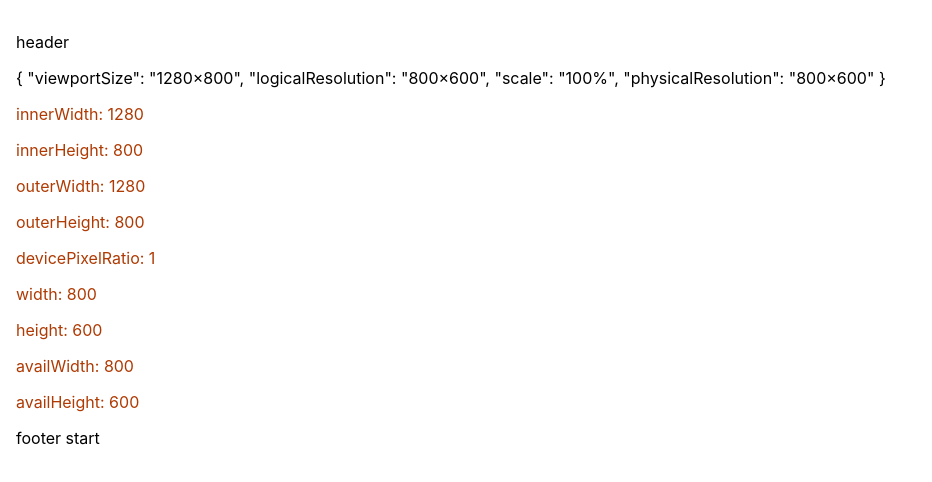
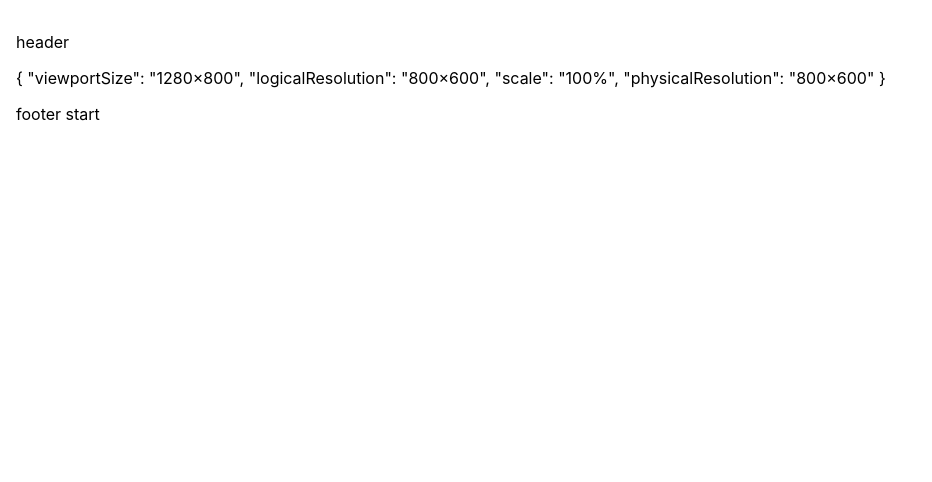
Before and after one commit to CyrusYip/resolution-viewer, a Vue app: page / in a window 1280 px wide. Shown: the top 482 px of the page, without its empty margins (0-932 px from the left). Built offline with nearby package versions, Linux system fonts and the light colour scheme.

Commit message:
refactor: don't show rawWindowInfo

```diff
--- a/src/App.vue
+++ b/src/App.vue
@@ -40,9 +40,6 @@ onMounted(() => {
 
   <main>
     <p>{{ computedWindowInfo }}</p>
-    <p class="info" v-for="(value, key, index) in rawWindowInfo" :key="index">
-      {{ key }}: {{ value }}
-    </p>
   </main>
 
   <footer>
```
